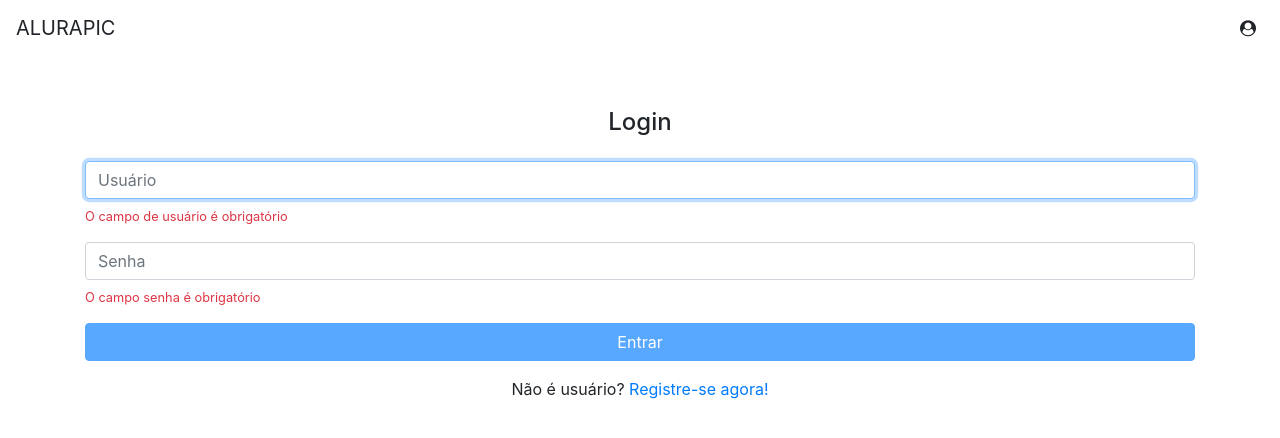
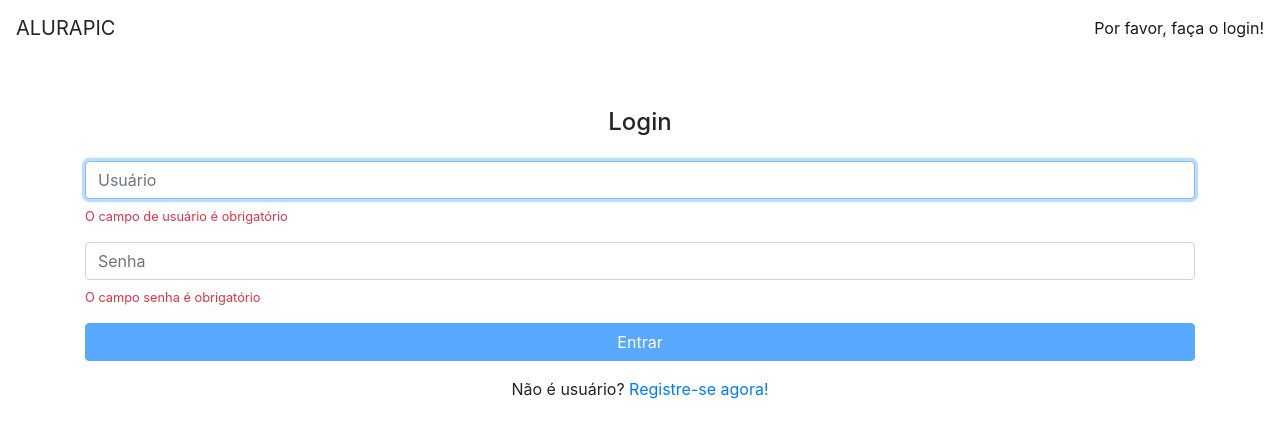
Before and after one commit to guerradaniel/alurapic, an Angular app: page / in a window 1280 px wide. Shown: the top 438 px of the page. Built offline with nearby package versions, Linux system fonts and the light colour scheme.

Commit message:
Inseri no header async pipe para html ler um Observable.

```diff
--- a/src/app/core/core.module.ts
+++ b/src/app/core/core.module.ts
@@ -1,10 +1,12 @@
+import { CommonModule } from '@angular/common';
 import { NgModule } from '@angular/core';
 import { HeaderComponent } from './header/header.component';
 
 
 @NgModule({
     declarations: [HeaderComponent],
-    exports: [HeaderComponent]
+    exports: [HeaderComponent],
+    imports: [CommonModule]
 })
 export class CoreModule {
 
--- a/src/app/core/header/header.component.html
+++ b/src/app/core/header/header.component.html
@@ -1,9 +1,18 @@
 <header class="fixed-top">
   <nav class="navbar navbar-light bg-white">
     <a class="navbar-brand">ALURAPIC</a>
-    <div>
+
+    <div *ngIf="(user$ | async) as user; else login">
       <i class="fa fa-user-circle"></i>
-      <a class="ml-2">{{user?.name}}</a>
+      <a class="ml-2">{{ user.name }}</a>
     </div>
+
+    <ng-template #login>
+      <span class="navbar-text">
+        <a> Por favor, faça o login! </a>
+      </span>
+    </ng-template>
+
+
   </nav>
 </header>
--- a/src/app/core/header/header.component.ts
+++ b/src/app/core/header/header.component.ts
@@ -10,15 +10,11 @@
 export class HeaderComponent {
 
     user$: Observable<User>
-    user: User
 
     constructor(
         userService: UserService
     ) {
         this.user$ = userService.getUser()
-        this.user$.subscribe(user => {
-            this.user = user
-        })
     }
 
 }
```
